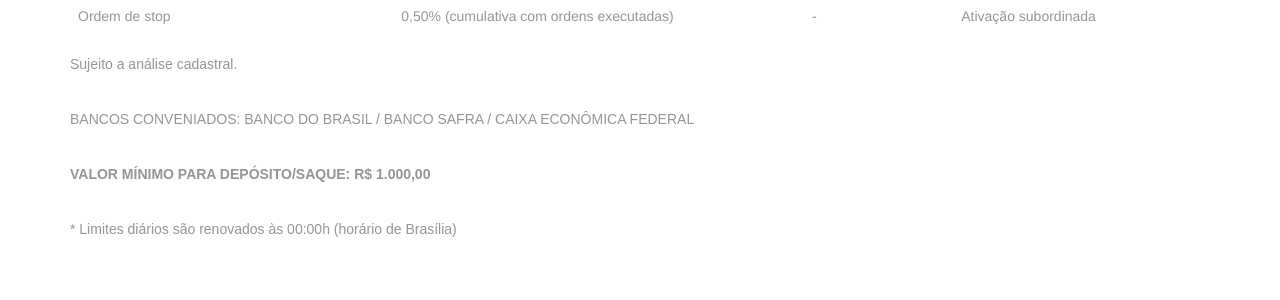
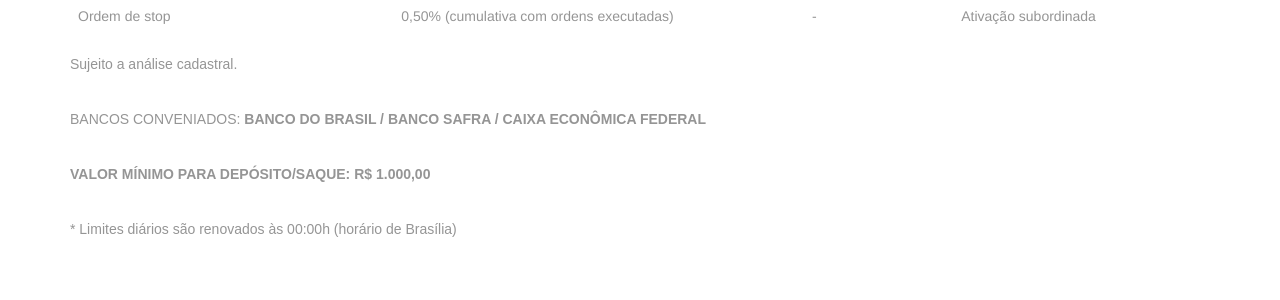
Before and after one commit to digitalbre/brecoins.github.io, a Jekyll site: the page built from taxas.md, in a window 1280 px wide and 900 px high, scrolled down 1729 px. Shown: the part 149-449 px from the top of the window. Built offline with Jekyll 4.4.1, drawn with Linux system fonts in a browser that asks for light colours; nearby versions of some CDN libraries; some web fonts are replaced; a script that is not in the unit is left out.

```diff
--- a/taxas.md
+++ b/taxas.md
@@ -62,7 +62,7 @@ Necessário envio de documento oficial com foto e reconhecimento facial.
 Sujeito a análise cadastral.
 
 
-BANCOS CONVENIADOS: BANCO DO BRASIL / BANCO SAFRA / CAIXA ECONÔMICA FEDERAL
+BANCOS CONVENIADOS: **BANCO DO BRASIL / BANCO SAFRA / CAIXA ECONÔMICA FEDERAL**
 
 
 **VALOR MÍNIMO PARA DEPÓSITO/SAQUE: R$ 1.000,00**
```
